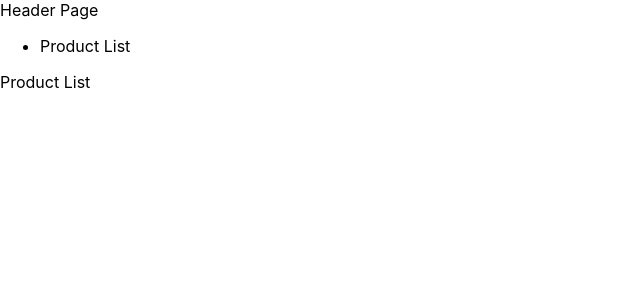
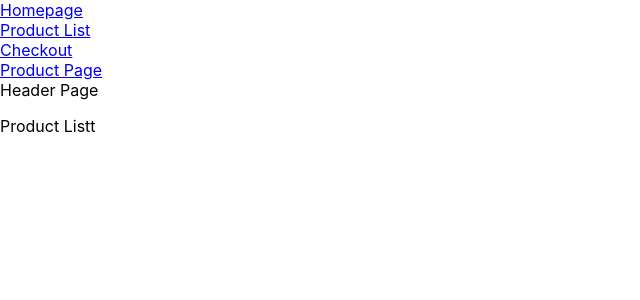
Before and after one commit to adyang94/shopping-cart, a React (Create React App) app: page /productlist in a window 1280 px wide. Shown: the top 300 px of the page, without its empty margins (0-640 px from the left). Built offline with nearby package versions, Linux system fonts and the light colour scheme.

Commit message:
page router set

```diff
--- a/src/App.js
+++ b/src/App.js
@@ -1,6 +1,6 @@
 import './App.css';
 import React, {Components} from 'react';
-import { BrowserRouter, Switch, Route } from 'react-router-dom';
+import { BrowserRouter, Switch, Route, Link } from 'react-router-dom';
 import WelcomePage from './components/WelcomePage';
 import ProductList from './components/ProductList';
 import ProductPage from './components/ProductPage';
@@ -12,8 +12,18 @@ import Header from './components/Header';
 function App() {
   return (
     <div>
+
+      <BrowserRouter>
+
+        <Link to ="/">Homepage</Link>
+        <br/>
+        <Link to = "/productlist">Product List</Link>
+        <br/>
+        <Link to = "/checkout">Checkout</Link>
+        <br/>
+        <Link to= "/productpage">Product Page</Link>
+        <br/>
         <Header />
-      <BrowserRouter>
         <Switch>
           <Route exact path = '/' component = {WelcomePage} />
           <Route exact path = '/productlist' component = {ProductList} />
--- a/src/components/Header.js
+++ b/src/components/Header.js
@@ -1,11 +1,22 @@
 import React from 'react';
+import { BrowserRouter, Switch, Route, Link } from 'react-router-dom';
+// import WelcomePage from './components/WelcomePage';
+// import ProductList from './components/ProductList';
+// import ProductPage from './components/ProductPage';
+// import Checkout from './components/Checkout';
+
 
 function Header () {
+
   return(
     <div>
       Header Page
+      <BrowserRouter>
       <ul>
-        <li>Product List</li>
+
+      </ul>
+      </BrowserRouter>
+      <ul>
       </ul>
     </div>
   )
--- a/src/components/ProductList.js
+++ b/src/components/ProductList.js
@@ -4,7 +4,7 @@ function ProductList () {
   return (
     <div>
       <p>
-        Product List
+        Product Listt
       </p>
     </div>
   );
```
Lines whose indentation alone changed are shown as unchanged.
